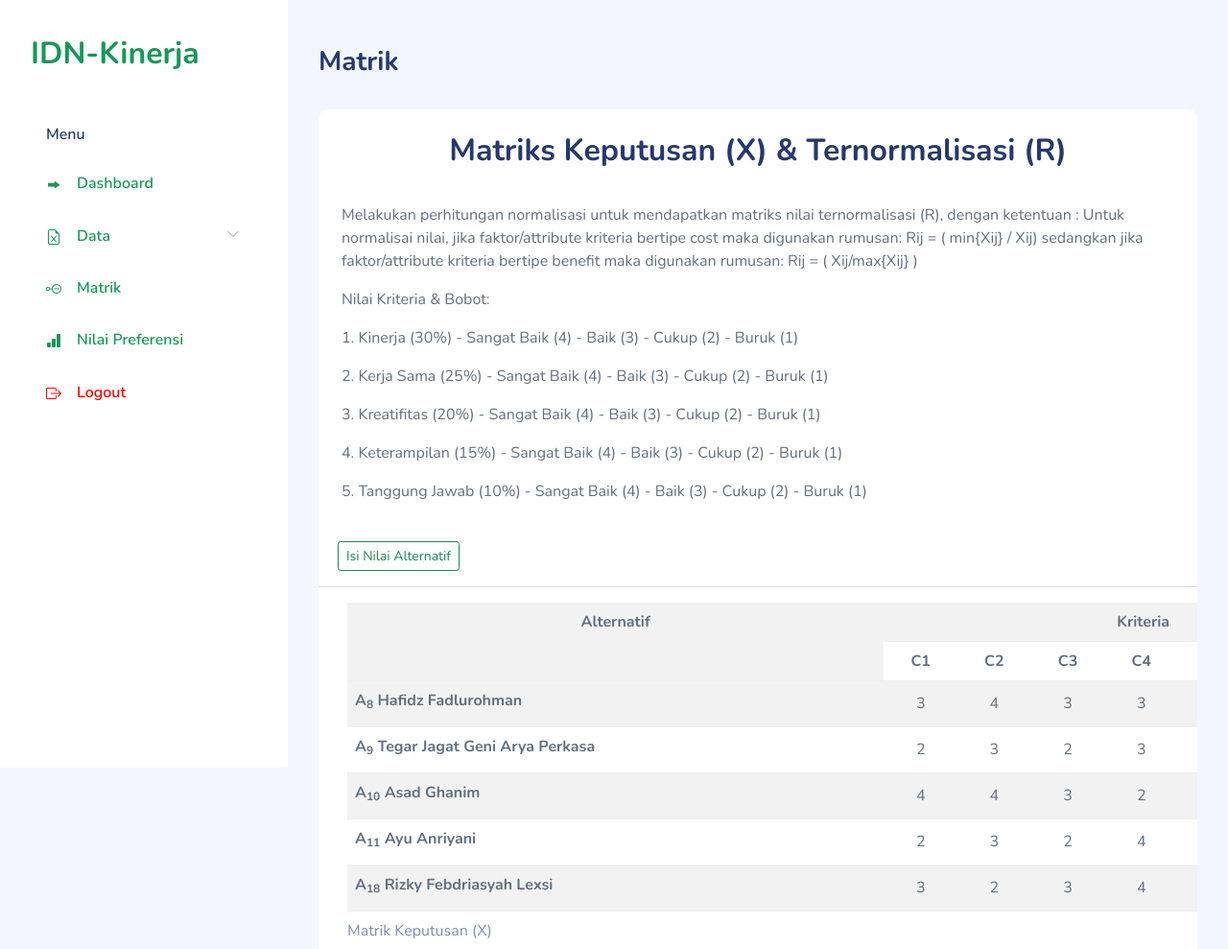
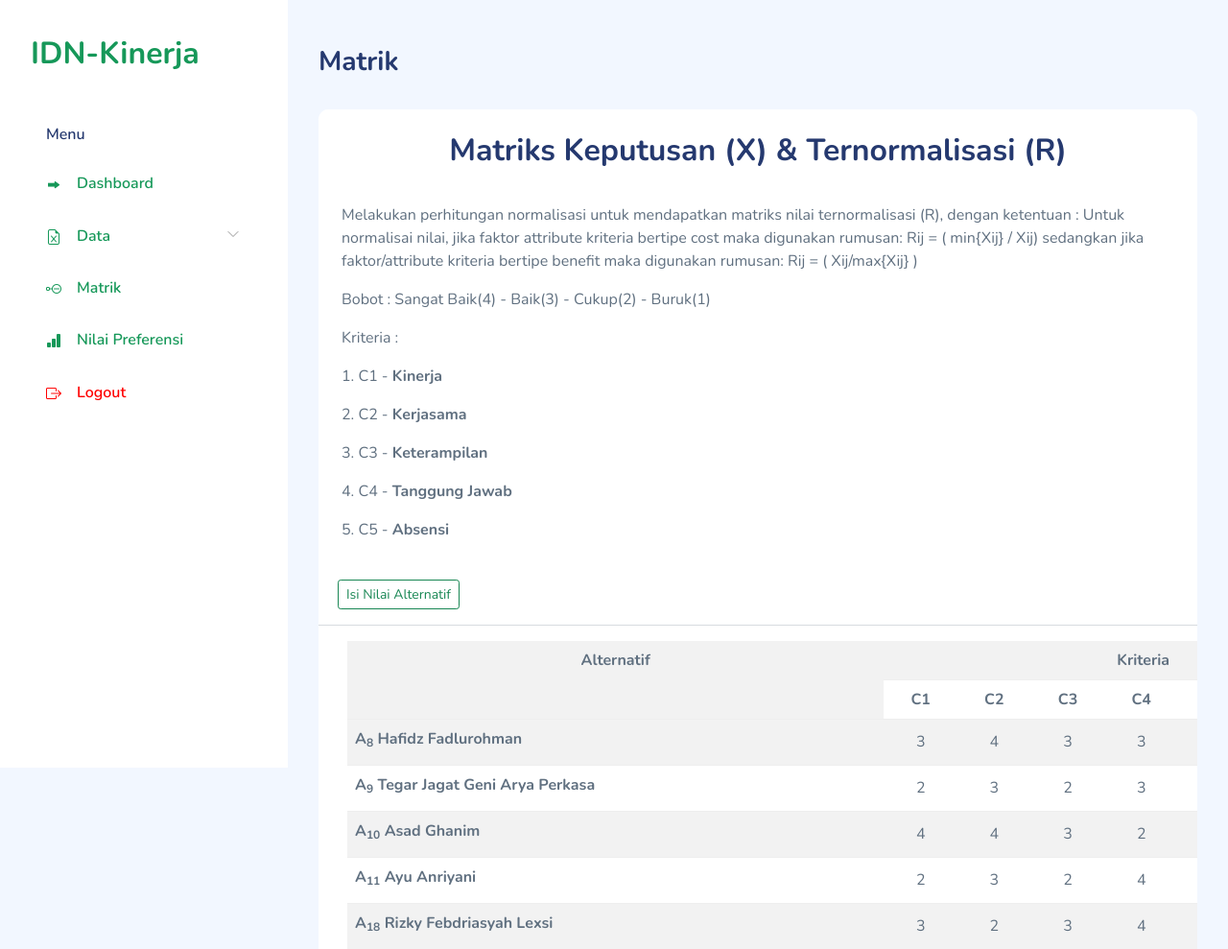
Before and after one commit to Rizkylexsi12/spk_karyawan, a PHP site: page /matrik.php in a window 1280 px wide. Shown: the top 989 px of the page at 96% size. Run offline with PHP 8.4, Linux system fonts and the light colour scheme; a user stored in the database is signed in; data comes from the database, SQL or seed files in the repository; some libraries are stand-ins or nearby versions.

Commit message:
feat: Penambahan validasi input 1-4, kolom nama, CRUD kriteria

```diff
--- a/matrik.php
+++ b/matrik.php
@@ -4,7 +4,6 @@
   require "layout/head.php";
   require "include/conn.php";
 ?>
-
 <body>
   <div id="app">
     <?php require "layout/sidebar.php";?>
@@ -26,43 +25,23 @@ require "include/conn.php";
                 </div>
                 <div class="card-content">
                   <div class="card-body pt-1">
-                    <p class="card-text">Melakukan perhitungan normalisasi untuk mendapatkan matriks nilai ternormalisasi (R), dengan ketentuan :
-										Untuk normalisai nilai, jika faktor/attribute kriteria bertipe cost maka digunakan rumusan:
-										Rij = ( min{Xij} / Xij) sedangkan jika faktor/attribute kriteria bertipe benefit maka digunakan rumusan:
-										Rij = ( Xij/max{Xij} )
+                    <p class="card-text">
+                      Melakukan perhitungan normalisasi untuk mendapatkan matriks nilai ternormalisasi (R), dengan ketentuan : Untuk normalisai nilai, jika faktor attribute kriteria bertipe cost maka digunakan rumusan: Rij = ( min{Xij} / Xij) sedangkan jika faktor/attribute kriteria bertipe benefit maka digunakan rumusan: Rij = ( Xij/max{Xij} )
 										</p>
-										Nilai Kriteria & Bobot:
-										</p>
-										1. Kinerja (30%)
-										   - Sangat Baik (4)
-										   - Baik (3)
-										   - Cukup (2)
-										   - Buruk (1)
-										</p>
-										2. Kerja Sama (25%)
-										   - Sangat Baik (4)
-										   - Baik (3)
-										   - Cukup (2)
-										   - Buruk (1)
-										</p>
-										3. Kreatifitas (20%)
-										   - Sangat Baik (4)
-										   - Baik (3)
-										   - Cukup (2)
-										   - Buruk (1)
-										</p>
-										4. Keterampilan (15%)
-										   - Sangat Baik (4)
-										   - Baik (3)
-										   - Cukup (2)
-										   - Buruk (1)
-										</p>
-										5. Tanggung Jawab (10%)
-										   - Sangat Baik (4)
-										   - Baik (3)
-										   - Cukup (2)
-										   - Buruk (1)
-										</p>
+                    <p> Bobot : Sangat Baik(4) - Baik(3) - Cukup(2) - Buruk(1) </p>
+                    <p> Kriteria : </p>
+                    <?php
+                      $sql = "SELECT * FROM saw_criterias";
+                      $result = $db->query($sql);
+                      $i = 1;
+                      while ($row = $result->fetch_object()){
+                        echo "
+                        <p>{$i}. C{$row->id_criteria} - <b> {$row->criteria} </b></p>
+                        ";
+                        $i++;
+                      }
+                      $result->free();
+                    ?>
                   </div>
                   <button type="button" class="btn btn-outline-success btn-sm" data-bs-toggle="modal" data-bs-target="#inlineForm" style="margin-left: 20px;">
                     Isi Nilai Alternatif
@@ -70,9 +49,7 @@ require "include/conn.php";
                   <hr>
                   <div class="table-responsive">
                     <table class="table table-striped mb-0" style="width: 1100px;margin-left: 30px;margin-right: 30px;">
-    <caption>
-        Matrik Keputusan (X)
-    </caption>
+                      <caption> Matrik Keputusan (X) </caption>
                         <tr>
                           <th rowspan='2' class="text-center">Alternatif</th>
                           <th colspan='6' class="text-center">Kriteria</th>
@@ -120,14 +97,11 @@ while ($row = $result->fetch_object()) {
                                     </tr>\n";
                           }
                           $result->free();
-
                         ?>
                     </table>
                     <hr>
                     <table class="table table-striped mb-0" style="width: 1100px;margin-left: 30px;margin-right: 30px;">
-    <caption>
-        Matrik Ternormalisasi (R)
-    </caption>
+                      <caption> Matrik Ternormalisasi (R) </caption>
                       <tr>
                         <th rowspan='2' class="text-center">Alternatif</th>
                         <th colspan='5' class="text-center">Kriteria</th>
@@ -217,7 +191,6 @@ while ($row = $result->fetch_object()) {
         <?php require "layout/footer.php";?>
       </div>
     </div>
-
     <div class="modal fade text-left" id="inlineForm" tabindex="-1" role="dialog" aria-labelledby="myModalLabel33"
             aria-hidden="true">
             <div class="modal-dialog modal-dialog-centered modal-dialog-scrollable" role="document">
@@ -264,8 +237,13 @@ $result->free();
                         <div class="modal-body">
                             <label>Nilai : </label>
                             <div class="form-group">
-                                <input type="number" name="value" placeholder="Input Nilai" class="form-control"
-                                    required>
+                                <!-- <input type="number" name="value" placeholder="Input Nilai" class="form-control" required> -->
+                                <select class="form-control form-select" name="value">
+                                  <option value="1">1 - Buruk</option>
+                                  <option value="2">2 - Cukup</option>
+                                  <option value="3">3 - Baik</option>
+                                  <option value="4">4 - Sangat Baik</option>
+                                </select>
                             </div>
                         </div>
                         <div class="modal-footer">
@@ -282,21 +260,6 @@ $result->free();
                 </div>
             </div>
         </div>
-
     <?php require "layout/js.php";?>
-    <script>
-  document.addEventListener('DOMContentLoaded', function() {
-    var inputNilai = document.querySelector('input[name="value"]');
-
-    inputNilai.addEventListener('blur', function() {
-      var nilai = parseInt(inputNilai.value);
-
-      if (isNaN(nilai) || nilai < 1 || nilai > 4) {
-        alert('Inputkan nilai dengan range 1 - 4');
-      }
-    });
-  });
-</script>
-
   </body>
 </html>
```
Also changed, not shown: preferensi.php (+6 -3 lines). Lines whose indentation alone changed are shown as unchanged.
